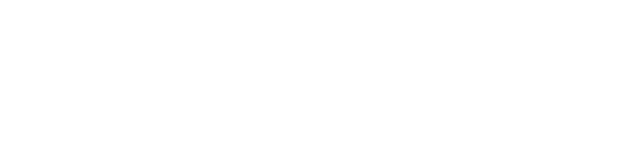
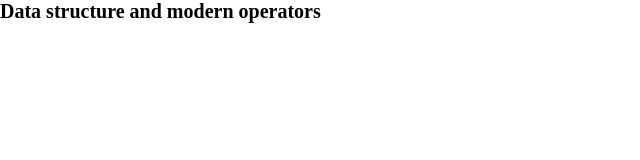
Before and after one commit to kiran-sm/JSProjectNumberFind, a plain HTML site: page index.html in a window 1280 px wide. Shown: the whole page, without its empty margins (0-640 px from the left). Drawn offline with Linux system fonts and the light colour scheme.

Commit message:
Section9 Completed

```diff
--- a/assets/css/style.scss
+++ b/assets/css/style.scss
@@ -12,9 +12,9 @@ html {
 }
 
 body {
-  font-family: 'Press Start 2P', sans-serif;
-  color: #eee;
-  background-color: #fff;
+  // font-family: 'Press Start 2P', sans-serif;
+  color: #000;
+  background: #fff;
   /* background-color: #60b347; */
 }
 
--- a/assets/js/app.js
+++ b/assets/js/app.js
@@ -69,3 +69,15 @@
 // })
 
 // console.log("advanced JS");
+
+const arr = [2,3,6,4,5,6]
+console.log(arr.length);
+let newArr = new Set(arr)
+console.log(newArr);
+// console.log(newArr.length());
+// for(const item of arr)
+// console.log(item,"aa");
+// console.log(arr,"Kiran");
+// // console.log(arr);
+// const [x,y,z,,a] = arr
+// console.log(x,y,z,a );
--- a/index.html
+++ b/index.html
@@ -30,6 +30,8 @@
         </section>
       </main> -->
 
+      <h1>Data structure and modern operators</h1>
+
     <script src="./assets/js/app.js"></script>
 </body>
 </html>
```
Also changed, not shown: assets/css/style.css, 1 other file.
